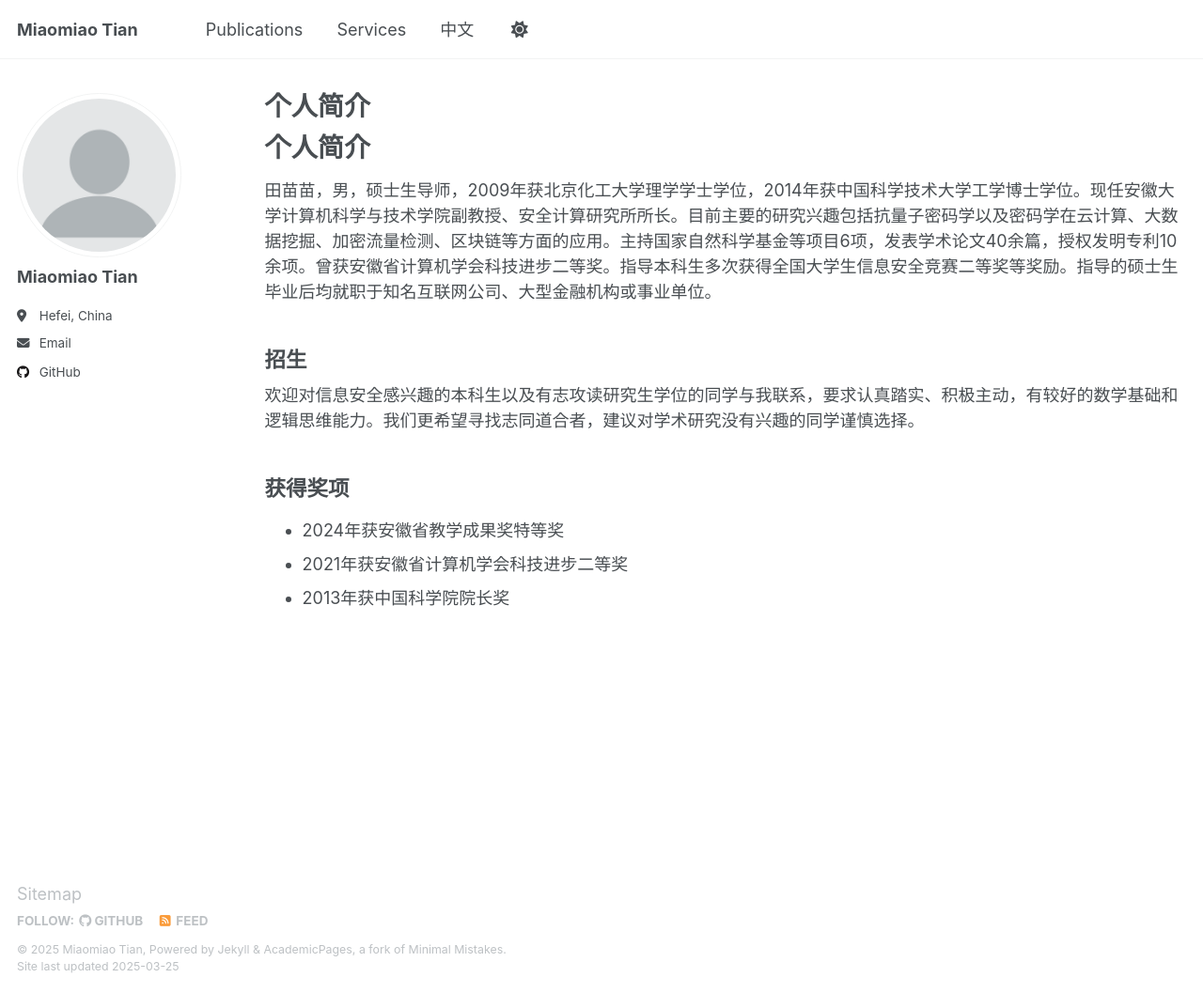
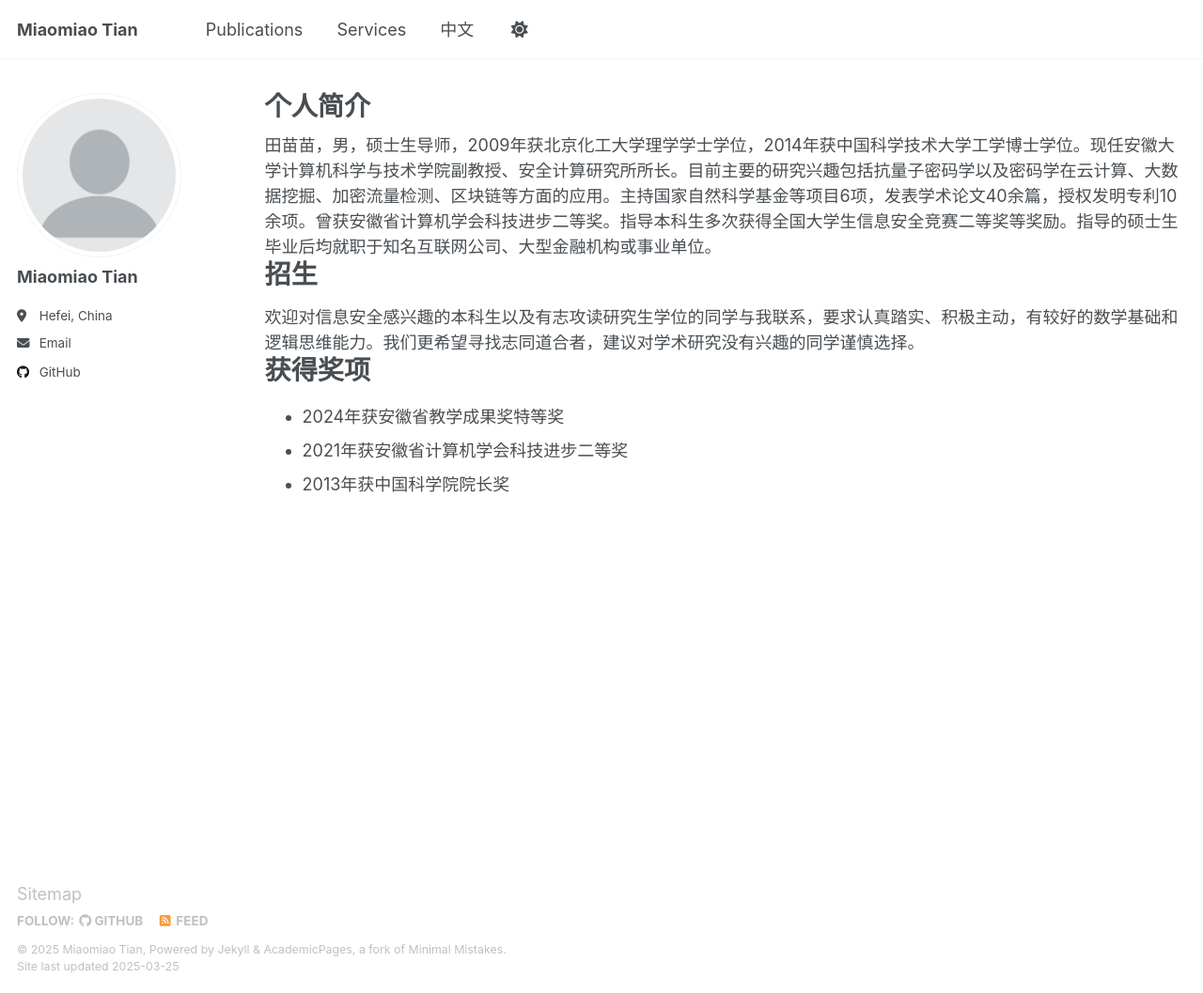
Before and after one commit to dmtian/dmtian.github.io, a Jekyll site: the page built from _pages/chinese.html, in a window 1280 px wide and 1057 px high. Shown: the whole window at 94% size. Built offline with Jekyll 4.4.1, drawn with Linux system fonts in a browser that asks for light colours.

Commit message:
Update chinese.html

```diff
--- a/_pages/chinese.html
+++ b/_pages/chinese.html
@@ -4,14 +4,13 @@ title: "个人简介"
 permalink: /chinese/
 author_profile: true
 ---
-
-<h1>个人简介</h1>
 田苗苗，男，硕士生导师，2009年获北京化工大学理学学士学位，2014年获中国科学技术大学工学博士学位。现任安徽大学计算机科学与技术学院副教授、安全计算研究所所长。目前主要的研究兴趣包括抗量子密码学以及密码学在云计算、大数据挖掘、加密流量检测、区块链等方面的应用。主持国家自然科学基金等项目6项，发表学术论文40余篇，授权发明专利10余项。曾获安徽省计算机学会科技进步二等奖。指导本科生多次获得全国大学生信息安全竞赛二等奖等奖励。指导的硕士生毕业后均就职于知名互联网公司、大型金融机构或事业单位。
 <br>
-<h2>招生</h2>
+
+<h1>招生</h1>
 欢迎对信息安全感兴趣的本科生以及有志攻读研究生学位的同学与我联系，要求认真踏实、积极主动，有较好的数学基础和逻辑思维能力。我们更希望寻找志同道合者，建议对学术研究没有兴趣的同学谨慎选择。
 
-<h2>获得奖项</h2>
+<h1>获得奖项</h1>
 <ul>
   <li>2024年获安徽省教学成果奖特等奖</li>
   <li>2021年获安徽省计算机学会科技进步二等奖</li>
```
